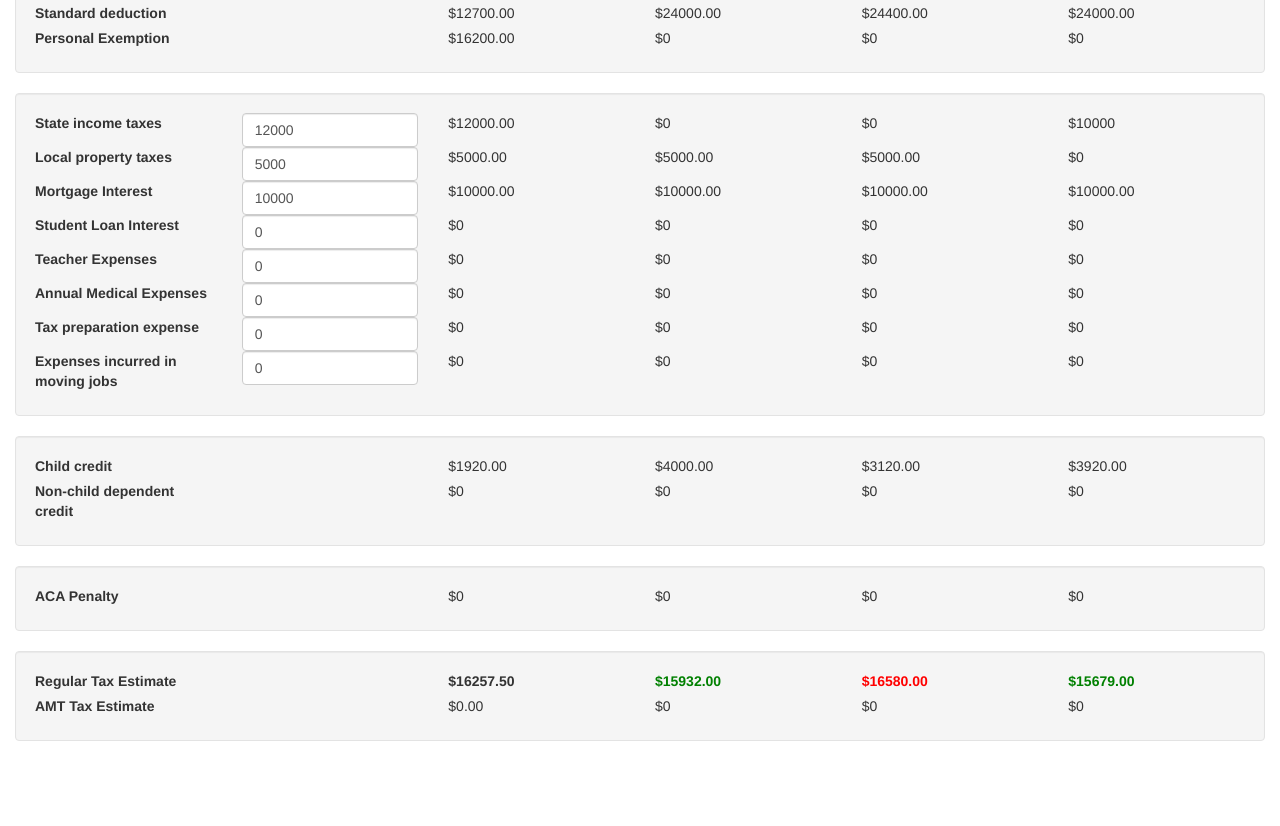
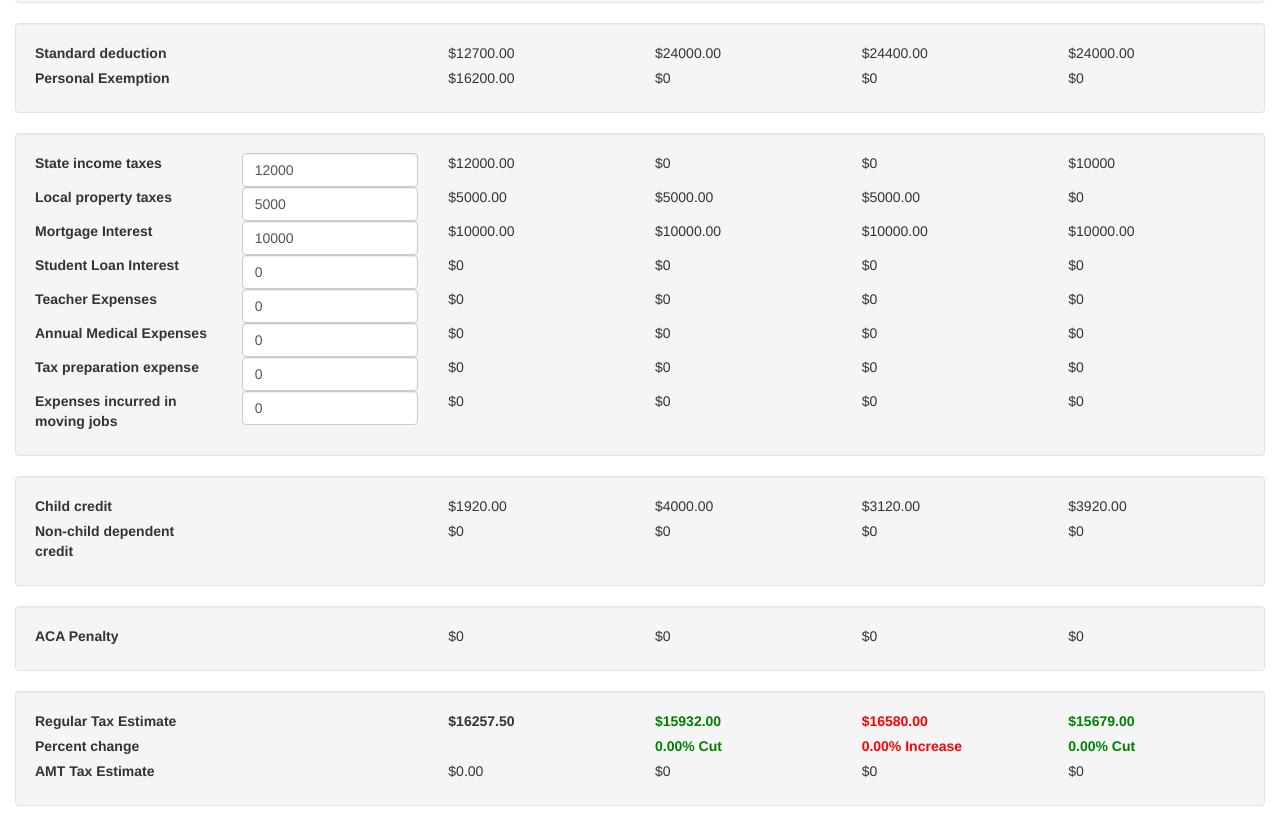
Before and after one commit to wilywonka/TaxCompare, a plain HTML site: page index.html in a window 1280 px wide. Shown: the part 974-1800 px from the top of the page. Before the commit the page ends 1735 px from the top, so only its background shows below. Drawn offline with nearby package versions, Linux system fonts and the light colour scheme.

Commit message:
tax pct cut intro

```diff
--- a/index.html
+++ b/index.html
@@ -25,10 +25,10 @@
 		Tax proposals related to a common man are included here. Though 2million is the income limit in this script, this will surely not help someone in that range because of deductions that someone in that range would make to keep the tax liability low.
 		For example, someone making 2million is most probably going to have a pass thru and hence will get a bigger tax cut according to the plans in addition to, in all probability, real estate investment tax cuts.<br>
 		Below guidelines are primarily taken from drafts posted online which devote most of the time to corporate rate deduction.<br><br>
-		Remember that the senate bill proposal (and subsequently the final bill) for individual's tax code (unlike the corporate tax cut) is applicable only until 2025. Thereafter, we will be back to Status quo unless the empire strikes back!
+		Many of these provisions in the final bill are applicable only until 2025. Note the percentage change in taxes way below which is 0% (you read it right!) for most people compared to 14% reduction in taxes for companies<br><br>
 		Passthru income and Estate taxes will be dealt with in future revisions to get a feel of how different tyes of income are treated.<br><br>
 		An example family of four with 2 children and earning 150k with a mortgage to pay is shown below. While you are at it try increasing income (and consequently the state tax) 2x or halving it to see the effect on final taxes. <br><br>
-		Last Updated: Dec 16, 2017, 05:00AM GMT
+		Last Updated: Dec 16, 2017, 05:30AM GMT
 	</div>
 	<div class="well">
 		<div class="row filingclass">
@@ -393,6 +393,14 @@
 			<div class="col-sm-2 housebill">House bill</div>
 			<div class="col-sm-2 finalbill">Final bill</div>
 		</div>
+		<div class="row taxcut">
+			<label class="control-label col-sm-2">Percent change</label>
+			<div class="col-sm-2"></div>
+			<div class="col-sm-2 statusquo"></div>
+			<div class="col-sm-2 senatebill">Senate bill</div>
+			<div class="col-sm-2 housebill">House bill</div>
+			<div class="col-sm-2 finalbill">Final bill</div>
+		</div>
 		<div class="row amtest">
 			<label class="control-label col-sm-2">AMT Tax Estimate</label>
 			<div class="col-sm-2"></div>
@@ -742,10 +750,15 @@
 		//alert(TaxEst_senatebill);
 
 		if (TaxEst_senatebill>TaxEst_statusquo)
+		{
 			$(".taxest").find(".senatebill").html("<span style=\"font-weight:bold;color:red\">"+num2dol(TaxEst_senatebill)+"</span>");
+			$(".taxcut").find(".senatebill").html("<span style=\"font-weight:bold;color:red\">"+((TaxEst_senatebill-TaxEst_statusquo)/income_statusquo).toFixed(2)+"% Increase</span>");
+		}
 		else
+		{
 			$(".taxest").find(".senatebill").html("<span style=\"font-weight:bold;color:green\">"+num2dol(TaxEst_senatebill)+"</span>");
-
+			$(".taxcut").find(".senatebill").html("<span style=\"font-weight:bold;color:green\">"+((TaxEst_statusquo-TaxEst_senatebill)/income_statusquo).toFixed(2)+"% Cut</span>");
+		}
 
 		itemded=0;
 		$(".deduction").find(".housebill").each(function (index){
@@ -777,9 +790,15 @@
 		//alert(TaxEst_housebill);
 
 		if (TaxEst_housebill>TaxEst_statusquo)
+		{
 			$(".taxest").find(".housebill").html("<span style=\"font-weight:bold;color:red\">"+num2dol(TaxEst_housebill)+"</span>");
+			$(".taxcut").find(".housebill").html("<span style=\"font-weight:bold;color:red\">"+((TaxEst_housebill-TaxEst_statusquo)/income_statusquo).toFixed(2)+"% Increase</span>");
+		}
 		else
+		{
 			$(".taxest").find(".housebill").html("<span style=\"font-weight:bold;color:green\">"+num2dol(TaxEst_housebill)+"</span>");
+			$(".taxcut").find(".housebill").html("<span style=\"font-weight:bold;color:green\">"+((TaxEst_statusquo-TaxEst_housebill)/income_statusquo).toFixed(2)+"% Cut</span>");
+		}
 
 
 		itemded=0;
@@ -814,9 +833,15 @@
 		//alert(TaxEst_finalbill);
 
 		if (TaxEst_finalbill>TaxEst_statusquo)
+		{
 			$(".taxest").find(".finalbill").html("<span style=\"font-weight:bold;color:red\">"+num2dol(TaxEst_finalbill)+"</span>");
+			$(".taxcut").find(".finalbill").html("<span style=\"font-weight:bold;color:red\">"+((TaxEst_finalbill-TaxEst_statusquo)/income_statusquo).toFixed(2)+"% Increase</span>");
+		}
 		else
+		{
 			$(".taxest").find(".finalbill").html("<span style=\"font-weight:bold;color:green\">"+num2dol(TaxEst_finalbill)+"</span>");
+			$(".taxcut").find(".finalbill").html("<span style=\"font-weight:bold;color:green\">"+((TaxEst_statusquo-TaxEst_finalbill)/income_statusquo).toFixed(2)+"% Cut</span>");
+		}
 
 
 	}
```
